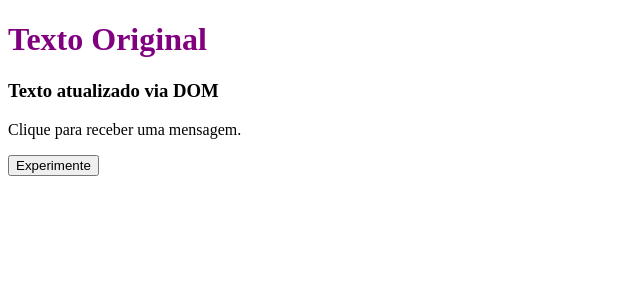
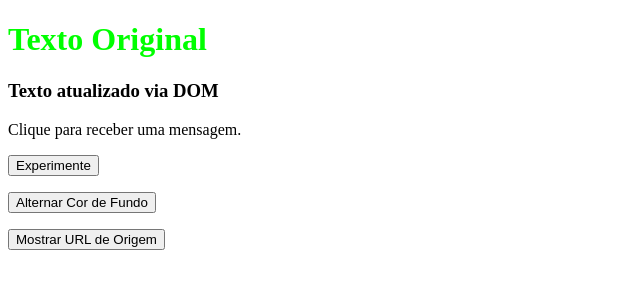
Before and after one commit to CaroliisRibeiro/JavaScript-Document-Object-Model-e-Evento, a plain HTML site: page index.html in a window 1280 px wide. Shown: the whole page, without its empty margins (0-640 px from the left). Drawn offline with Linux system fonts and the light colour scheme.

Commit message:
atividade finalizada

```diff
--- a/index.html
+++ b/index.html
@@ -10,8 +10,16 @@
     <h3> Texto atualizado via DOM</h3>
 
     <p>Clique para receber uma mensagem.</p>
+    <button onclick="alertaTexto()">Experimente</button>
+    <p id = "texto"></p>
 
-    <button onclick="alertaTexto()">Experimente</button>
+    <button onclick="alteraCor()">Alternar Cor de Fundo</button>
+
+
+    <p id = "textoUrl"></p>
+    <button type="button" onclick="exibeURLAtual()">Mostrar URL de Origem</button>
+
+
 
     <script src='teste.js'></script>
 
--- a/teste.js
+++ b/teste.js
@@ -1,6 +1,29 @@
-document.getElementById('texto').style.color = 'purple';
+document.getElementById('texto').style.color = 'lime';
 
 function alertaTexto(){
 
         alert("Bem-vinde ao nosso site!");
       }
+
+
+
+function alteraCor() {
+  if(  document.body.style.backgroundColor === "blue"){
+    document.body.style.backgroundColor = "white"
+    } else{
+          document.body.style.backgroundColor = "blue";
+        }
+      }
+
+      function exibeURLAtual(){
+        alert("Mostrar URL");
+        let origin = window.location.origin;
+
+        let novoParagrafo = document.createElement("p");
+        novoParagrafo.innerHTML = origin + ' - URL de Origem';
+        novoParagrafo.style.color = "deeppink";
+
+        document.body.appendChild(novoParagrafo);
+
+
+      }
```
